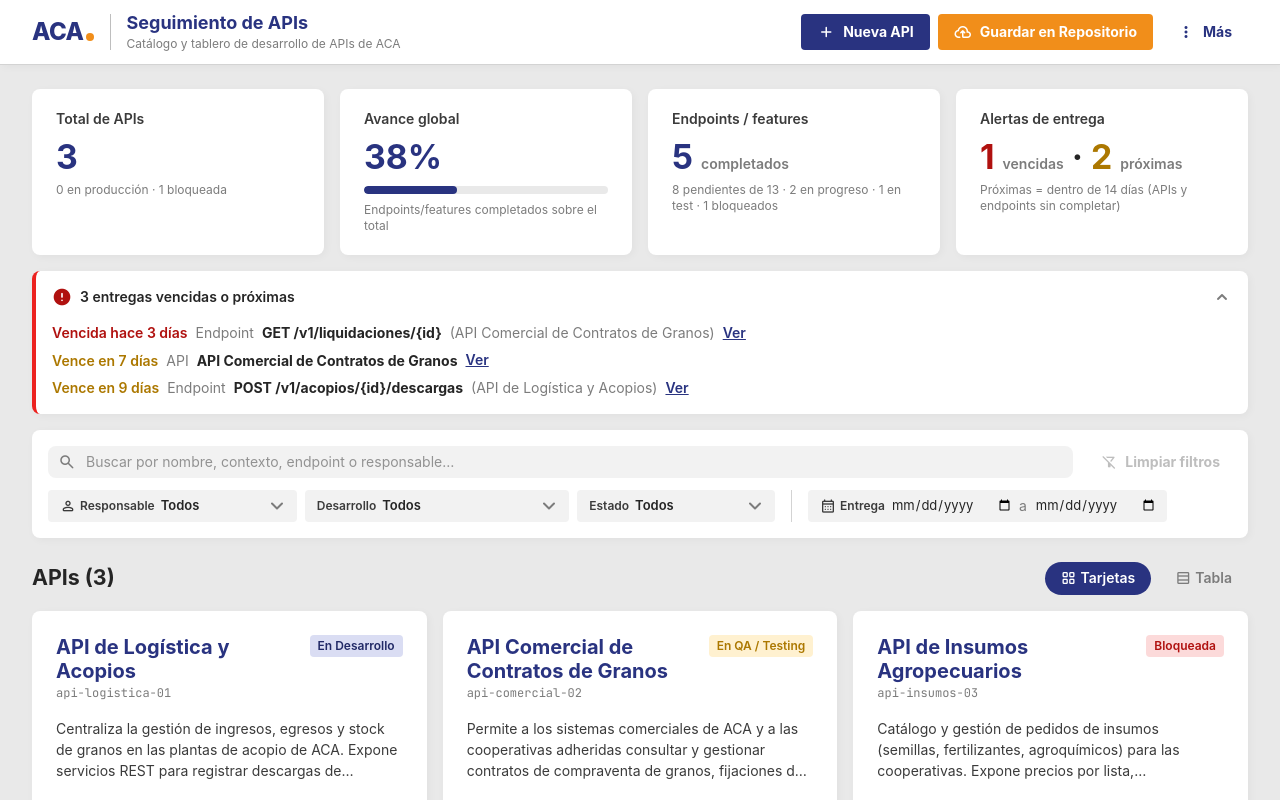
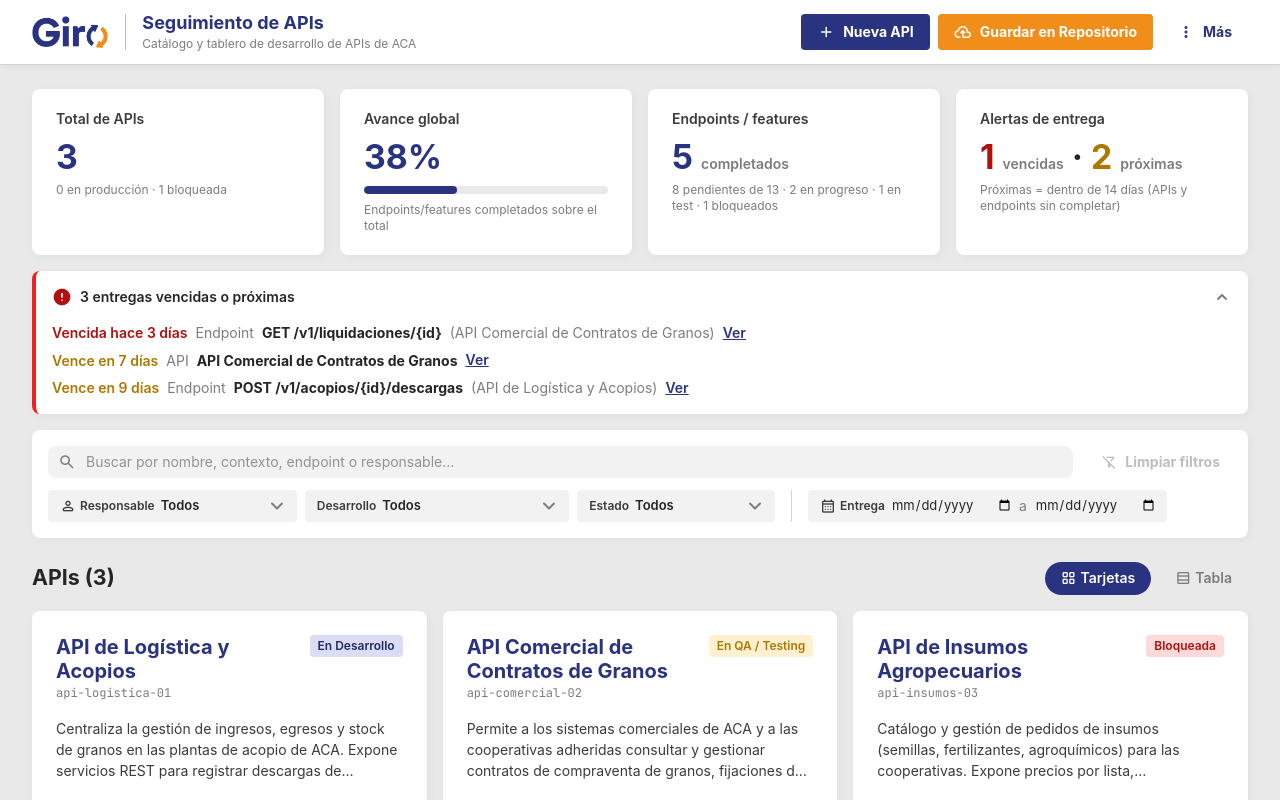
Before and after one commit to FranNeirotti/Desarrollo-de-APIs, a plain HTML site: page index.html in a window 1280 px wide. Shown: the top 800 px of the page. Drawn offline with nearby package versions, Linux system fonts and the light colour scheme; a web font is replaced by a local one.

Commit message:
style: reemplazar el logo de texto ACA por el logo de Giro
Co-authored-by: Copilot App <223556219+Copilot@users.noreply.github.com>

```diff
--- a/index.html
+++ b/index.html
@@ -15,7 +15,7 @@
 <body>
   <header class="topbar">
     <div class="brand">
-      <span class="brand-logo" aria-hidden="true">ACA</span>
+      <img class="brand-logo" src="assets/logo-giro.png" alt="Giro" width="568" height="235">
       <span class="brand-sep" aria-hidden="true"></span>
       <div>
         <h1>Seguimiento de APIs</h1>
--- a/styles.css
+++ b/styles.css
@@ -180,23 +180,7 @@ h1, h2, h3, h4 { margin: 0; line-height: 1.2; color: var(--fg-1); }
   z-index: 20;
 }
 .brand { display: flex; align-items: center; gap: var(--gap-inner); }
-.brand-logo {
-  font: 800 24px/1 var(--font-sans);
-  color: var(--brand);
-  letter-spacing: -.02em;
-  display: inline-flex;
-  align-items: center;
-  gap: 2px;
-}
-.brand-logo::after {
-  content: "";
-  width: 8px;
-  height: 8px;
-  border-radius: var(--radius-pill);
-  background: var(--accent);
-  align-self: flex-end;
-  margin-bottom: 3px;
-}
+.brand-logo { display: block; height: 32px; width: auto; flex: none; }
 .brand-sep { width: 1px; height: 36px; background: var(--border-default); flex: none; }
 .brand h1 { font-size: var(--fs-nav-title); font-weight: 700; color: var(--brand); }
 .brand-sub { margin: 2px 0 0; font-size: var(--fs-caption); color: var(--fg-3); }
```
Also changed, not shown: assets/logo-giro.png (added).
